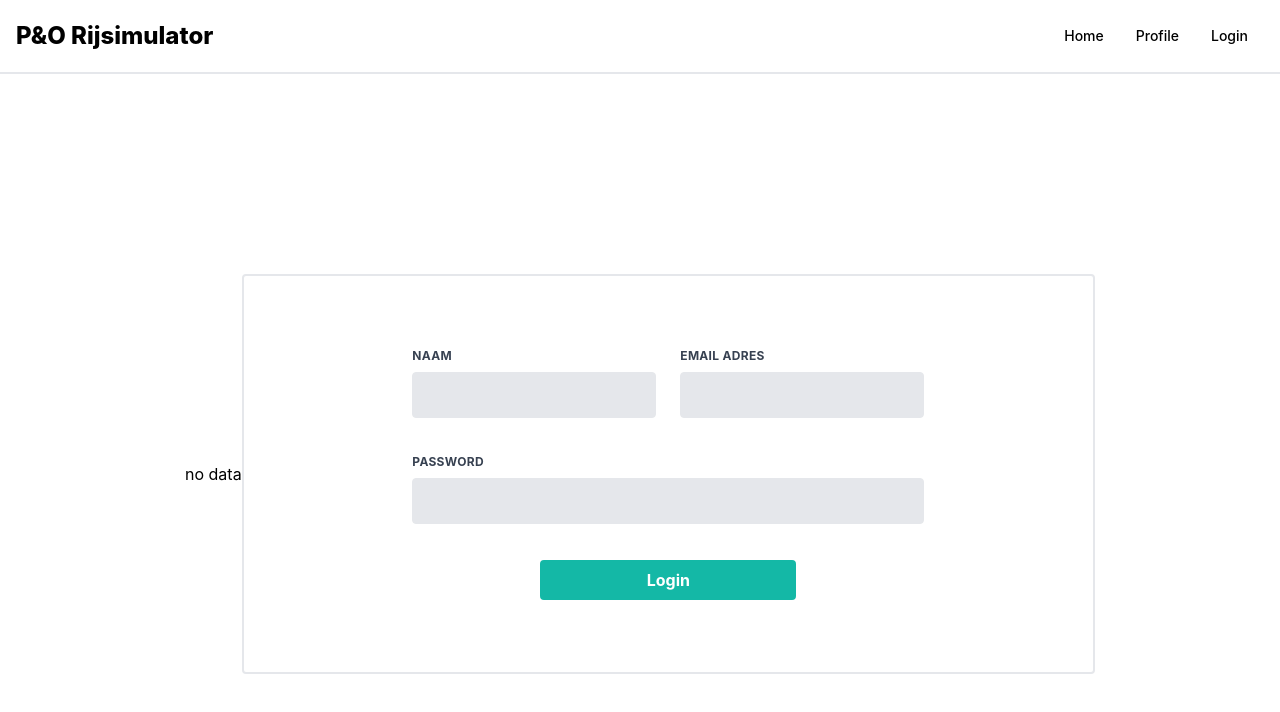
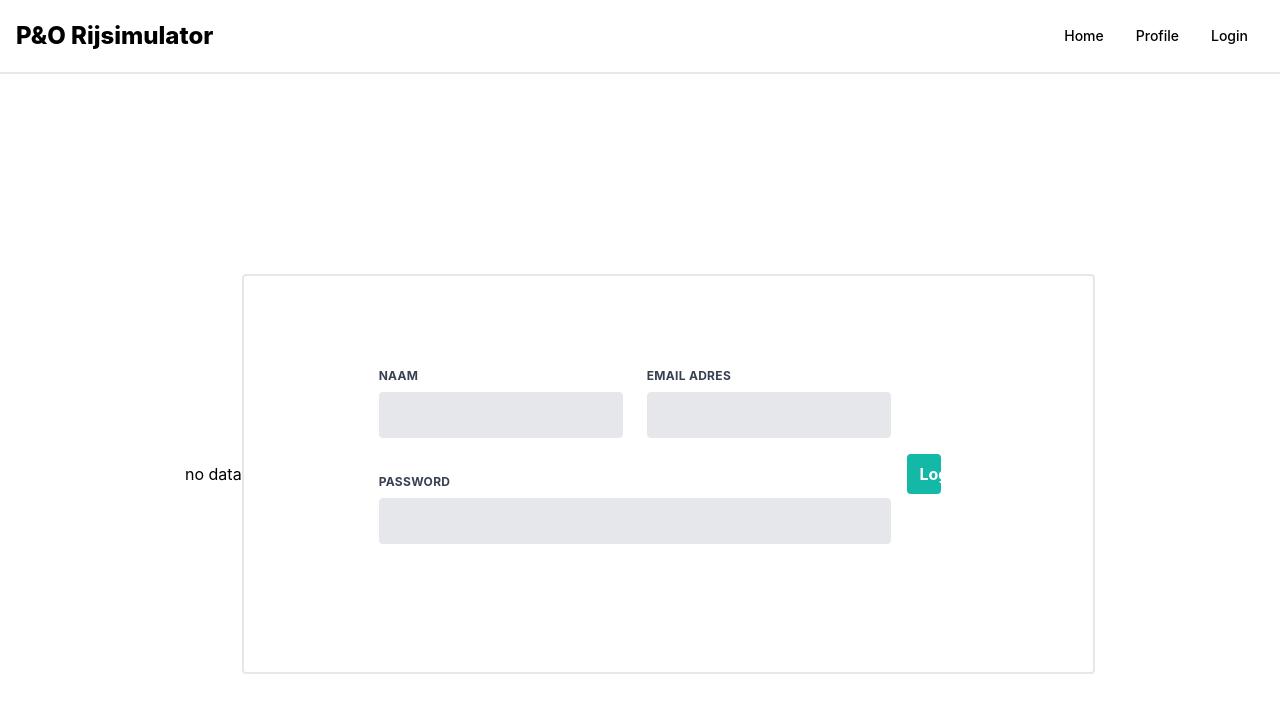
Before and after one commit to MetaverseRaccoons/Website, a React (Create React App) app in the folder my-app/: page /login in a window 1280 px wide. Shown: the top 712 px of the page. Built offline with nearby package versions, Linux system fonts and the light colour scheme; the HTML template or start-up script is replaced by a standard one.

Commit message:
yeet login button out of form to prevent page reload

```diff
--- a/my-app/src/pages/LoginPage.tsx
+++ b/my-app/src/pages/LoginPage.tsx
@@ -72,12 +72,12 @@ const LoginPage = () => {
               />
             </div>
           </div>
-          <div className='flex justify-center'>
+        </form>
+        <div className='flex justify-center'>
             <button onClick={createPost} className="flex-shrink-0 w-1/2 bg-teal-500 hover:bg-teal-700 border-teal-500 hover:border-teal-700 text-normal font-bold border-4 text-white py-1 px-2 rounded">
               Login
             </button>
           </div>
-        </form>
       </div>
     </div>
   );
```
